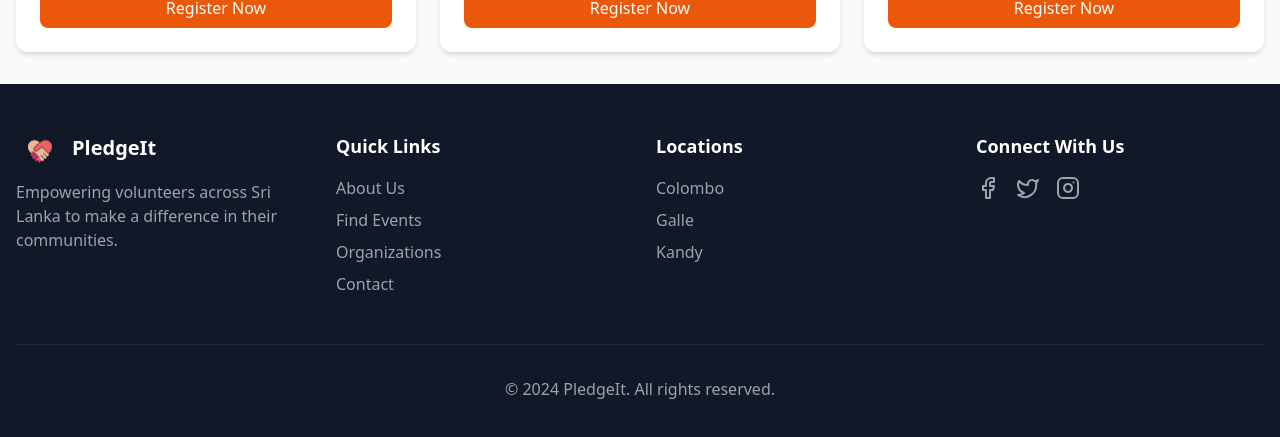
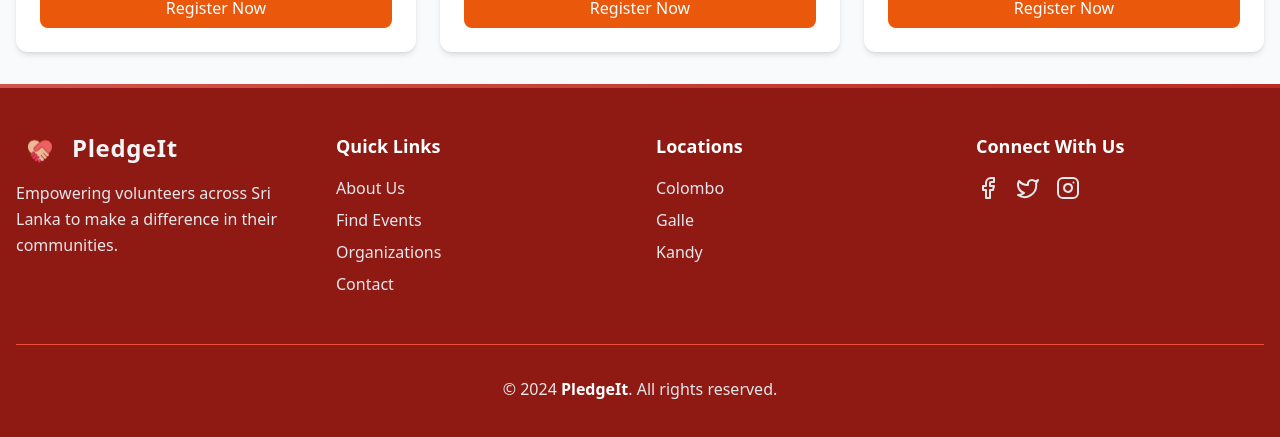
Before and after one commit to Meshaal-A/pdgeit, a React (Vite) app in the folder project/: page /events in a window 1280 px wide. Shown: the part 1278-1715 px from the top of the page. Built offline with nearby package versions, Linux system fonts and the light colour scheme.

Commit message:
feat: footer color change

```diff
--- a/project/src/components/Footer.tsx
+++ b/project/src/components/Footer.tsx
@@ -1,13 +1,22 @@
 import React from "react";
-import { Heart, Facebook, Twitter, Instagram } from "lucide-react";
+import { motion } from "framer-motion";
+import { Facebook, Twitter, Instagram } from "lucide-react";
 import { Link } from "react-router-dom";
 import pledgeitLogo from "../pledgeit.png";
 
 export function Footer() {
   return (
-    <footer className="bg-gray-900 text-white font-poppins">
-      <div className="container mx-auto px-4 py-12">
+    <footer className="relative bg-[#8f1a14] text-white font-poppins overflow-hidden">
+      {/* Animated Border Top */}
+      <motion.div
+        className="absolute top-0 left-0 w-full h-1 bg-gradient-to-r from-[#ff7b72] to-[#de362e]"
+        animate={{ opacity: [0.5, 1, 0.5] }}
+        transition={{ repeat: Infinity, duration: 2, ease: "easeInOut" }}
+      ></motion.div>
+
+      <div className="container mx-auto px-4 py-12 relative z-10">
         <div className="grid grid-cols-1 md:grid-cols-4 gap-8">
+          {/* Logo Section */}
           <div>
             <div className="flex items-center gap-2 mb-4">
               <img
@@ -15,71 +24,84 @@
                 alt="PledgeIt Logo"
                 className="w-12 h-8 object-contain"
               />
-              <span className="text-xl font-bold">PledgeIt</span>
+              <span className="text-2xl font-bold tracking-wide text-gray-100">
+                PledgeIt
+              </span>
             </div>
-            <p className="text-gray-400">
+            <p className="text-gray-200 leading-relaxed">
               Empowering volunteers across Sri Lanka to make a difference in
               their communities.
             </p>
           </div>
 
+          {/* Quick Links */}
           <div>
-            <h3 className="text-lg font-semibold mb-4">Quick Links</h3>
+            <h3 className="text-lg font-semibold mb-4 text-white">Quick Links</h3>
             <ul className="space-y-2">
-              <li>
-                <Link to="/about" className="text-gray-400 hover:text-white">
-                  About Us
-                </Link>
-              </li>
-              <li>
-                <Link to="/events" className="text-gray-400 hover:text-white">
-                  Find Events
-                </Link>
-              </li>
-              <li>
-                <Link
-                  to="/organizations"
-                  className="text-gray-400 hover:text-white"
-                >
-                  Organizations
-                </Link>
-              </li>
-              <li>
-                <Link to="/contact" className="text-gray-400 hover:text-white">
-                  Contact
-                </Link>
-              </li>
+              {["About Us", "Find Events", "Organizations", "Contact"].map(
+                (link) => (
+                  <li key={link}>
+                    <Link
+                      to={`/${link.toLowerCase().replace(" ", "")}`}
+                      className="text-gray-200 hover:text-white transition-all duration-300 ease-in-out"
+                    >
+                      {link}
+                    </Link>
+                  </li>
+                )
+              )}
             </ul>
           </div>
 
+          {/* Locations */}
           <div>
-            <h3 className="text-lg font-semibold mb-4">Locations</h3>
+            <h3 className="text-lg font-semibold mb-4 text-white">Locations</h3>
             <ul className="space-y-2">
-              <li className="text-gray-400">Colombo</li>
-              <li className="text-gray-400">Galle</li>
-              <li className="text-gray-400">Kandy</li>
+              {["Colombo", "Galle", "Kandy"].map((city) => (
+                <li
+                  key={city}
+                  className="text-gray-200 hover:text-gray-50 transition-all duration-300"
+                >
+                  {city}
+                </li>
+              ))}
             </ul>
           </div>
 
+          {/* Social Media */}
           <div>
-            <h3 className="text-lg font-semibold mb-4">Connect With Us</h3>
+            <h3 className="text-lg font-semibold mb-4 text-white">
+              Connect With Us
+            </h3>
             <div className="flex space-x-4">
-              <a href="#" className="text-gray-400 hover:text-white">
-                <Facebook className="w-6 h-6" />
-              </a>
-              <a href="#" className="text-gray-400 hover:text-white">
-                <Twitter className="w-6 h-6" />
-              </a>
-              <a href="#" className="text-gray-400 hover:text-white">
-                <Instagram className="w-6 h-6" />
-              </a>
+              {[
+                { Icon: Facebook, href: "#" },
+                { Icon: Twitter, href: "#" },
+                { Icon: Instagram, href: "#" },
+              ].map(({ Icon, href }, index) => (
+                <motion.a
+                  key={index}
+                  href={href}
+                  whileHover={{
+                    scale: 1.2,
+                    color: "#fff",
+                  }}
+                  transition={{ type: "spring", stiffness: 300 }}
+                  className="text-gray-200 hover:text-white"
+                >
+                  <Icon className="w-6 h-6" />
+                </motion.a>
+              ))}
             </div>
           </div>
         </div>
 
-        <div className="border-t border-gray-800 mt-12 pt-8 text-center text-gray-400">
-          <p>
-            &copy; {new Date().getFullYear()} PledgeIt. All rights reserved.
+        {/* Copyright Section */}
+        <div className="mt-12 pt-8 border-t border-[#e94e3d] text-center">
+          <p className="text-gray-200">
+            &copy; {new Date().getFullYear()}{" "}
+            <span className="text-white font-semibold">PledgeIt</span>. All
+            rights reserved.
           </p>
         </div>
       </div>
--- a/project/src/components/Header.tsx
+++ b/project/src/components/Header.tsx
@@ -2,7 +2,7 @@
 import { Link } from "react-router-dom";
 import { useStore } from "../store/useStore";
 import { Bell, User } from "lucide-react";
-import pledgeitLogo from "../pledgeit.png"; // Adjust the path to the logo image
+import pledgeitLogo from "../pledgeit.png";
 
 export function Header() {
   const user = useStore((state) => state.user);
@@ -10,17 +10,15 @@
   return (
     <header className="bg-gradient-to-r to-[#f9eee8] text-[#de362e]">
       <nav className="container mx-auto px-4 py-3 flex items-center justify-between">
-        {/* Logo and Text */}
         <Link to="/" className="flex items-center space-x-2">
           <img
             src={pledgeitLogo}
             alt="PledgeIt Logo"
-            className="w-12 h-10 object-contain" // Adjust size as needed
+            className="w-12 h-10 object-contain"
           />
           <span className="text-2xl font-bold">PledgeIt</span>
         </Link>
 
-        {/* Navigation Links */}
         <div className="flex items-center space-x-6">
           <Link to="/events" className="hover:text-[#f9eee8] transition">
             Events
```
Also changed, not shown: project/src/pages/About.tsx (added, +101 -0 lines), 1 other file (tests, documents, lock files or other folders).
